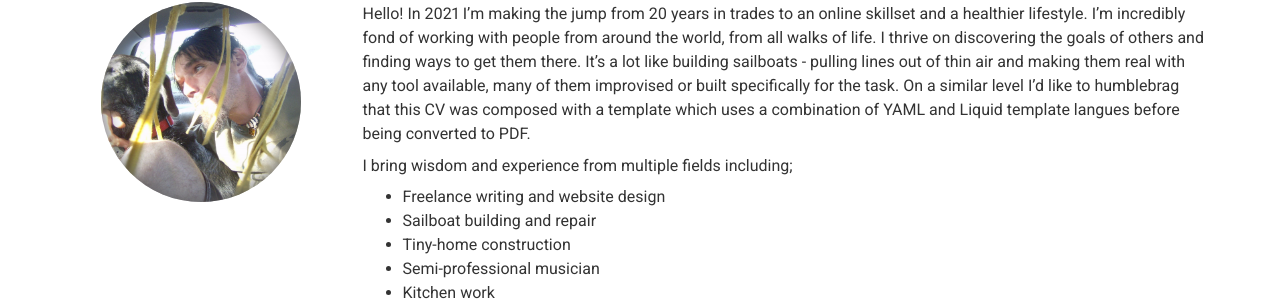
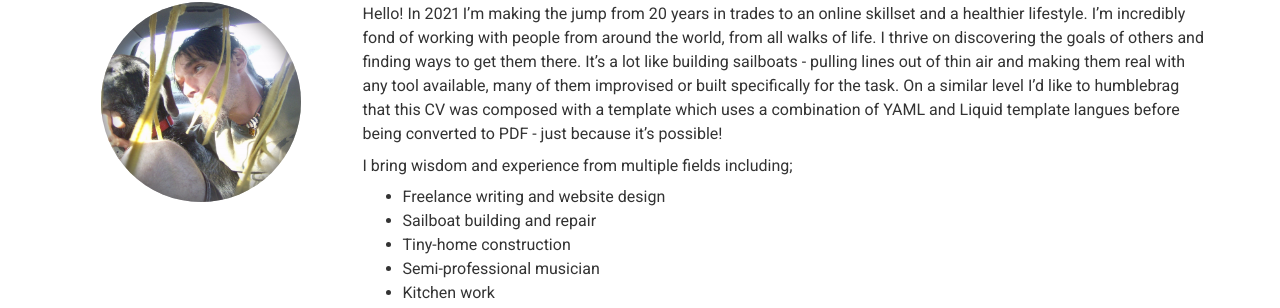
Before and after one commit to gammacray/resume, a Jekyll site: the page built from index.md, in a window 1280 px wide. Shown: the part 302-610 px from the top of the page. Built offline with Jekyll 4.4.1, drawn with Linux system fonts in a browser that asks for light colours; nearby versions of some CDN libraries.

Commit message:
Updated _config.yml.

```diff
--- a/_config.yml
+++ b/_config.yml
@@ -53,7 +53,7 @@ about_title: About Me
 about_profile_image: images/profile.jpeg
 about_content: | # this will include new lines to allow paragraphs
 
-  Hello! In 2021 I'm making the jump from 20 years in trades to an online skillset and a healthier lifestyle. I'm incredibly fond of working with people from around the world, from all walks of life. I thrive on discovering the goals of others and finding ways to get them there. It's a lot like building sailboats - pulling lines out of thin air and making them real with any tool available, many of them improvised or built specifically for the task. On a similar level I'd like to humblebrag that this CV was composed with a template which uses a combination of YAML and Liquid template langues before being converted to PDF.
+  Hello! In 2021 I'm making the jump from 20 years in trades to an online skillset and a healthier lifestyle. I'm incredibly fond of working with people from around the world, from all walks of life. I thrive on discovering the goals of others and finding ways to get them there. It's a lot like building sailboats - pulling lines out of thin air and making them real with any tool available, many of them improvised or built specifically for the task. On a similar level I'd like to humblebrag that this CV was composed with a template which uses a combination of YAML and Liquid template langues before being converted to PDF - just because it's possible!
 
   I bring wisdom and experience from multiple fields including;
   * Freelance writing and website design
```
